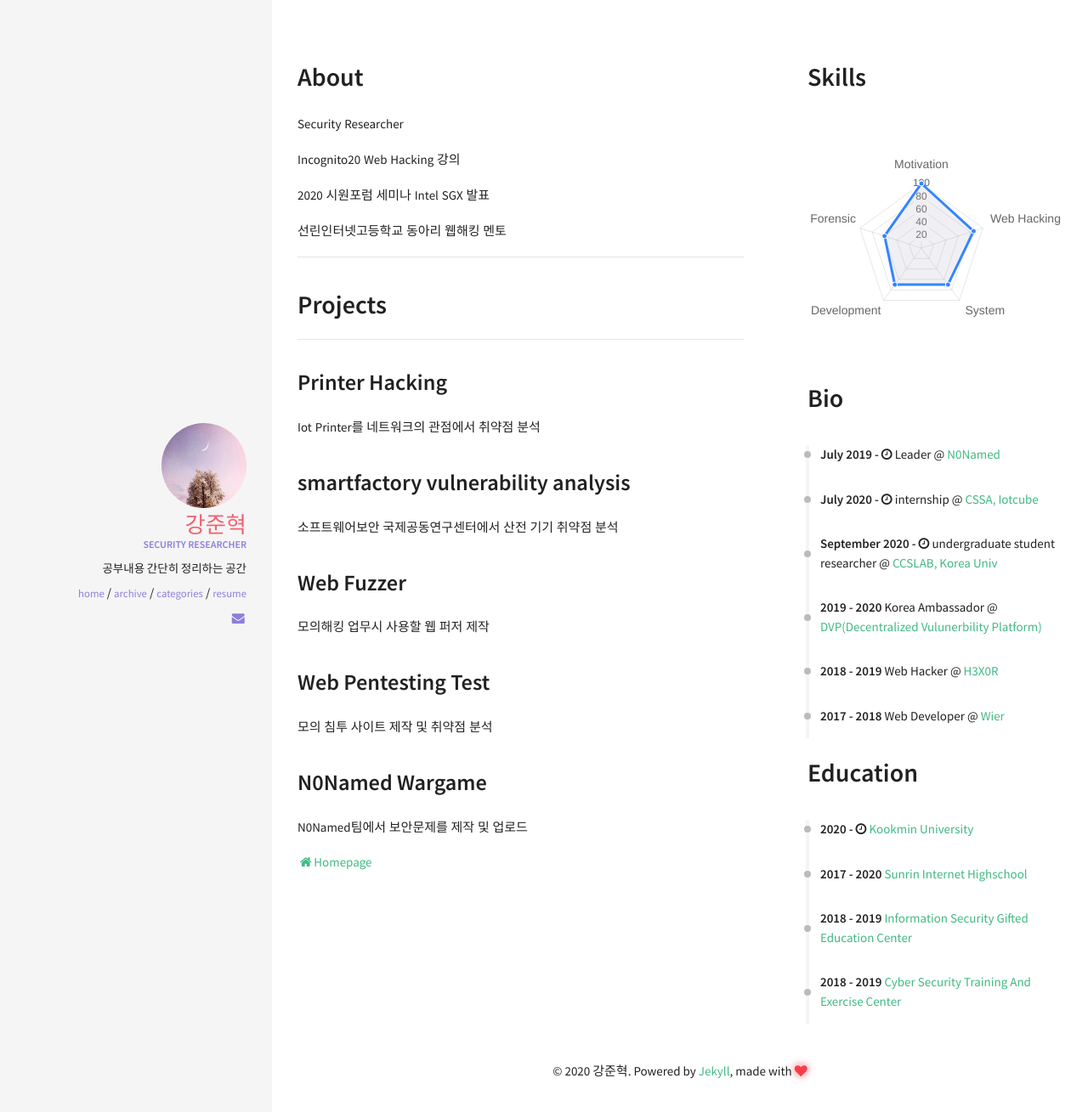
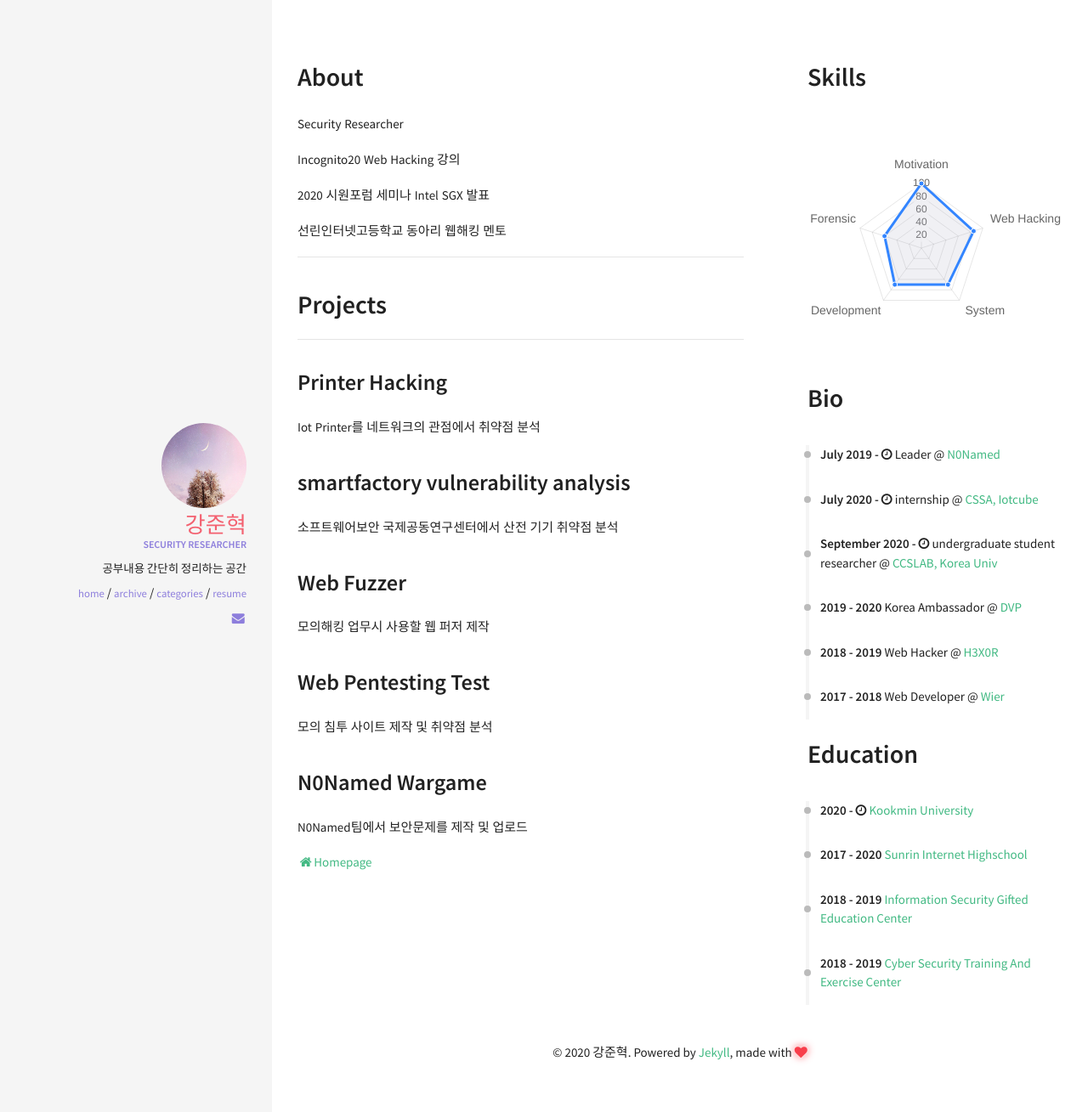
Before and after one commit to kangsecu/kangsecu.github.io, a Jekyll site: the page built from resume.html, in a window 1280 px wide. Shown: the top 1309 px of the page at 85% size. Built offline with Jekyll 4.4.1, drawn with Linux system fonts in a browser that asks for light colours; nearby versions of some CDN libraries.

Commit message:
Update careers.yml

```diff
--- a/_data/index/careers.yml
+++ b/_data/index/careers.yml
@@ -15,7 +15,7 @@
   date: September 2020 - <i class="fa fa-clock-o" aria-hidden="true" title="Until Now"></i>
   job: undergraduate student researcher
 
-- name: DVP(Decentralized Vulunerbility Platform)
+- name: DVP
   link: https://dvpnet.io/
   date: 2019 - 2020
   job: Korea Ambassador
```
